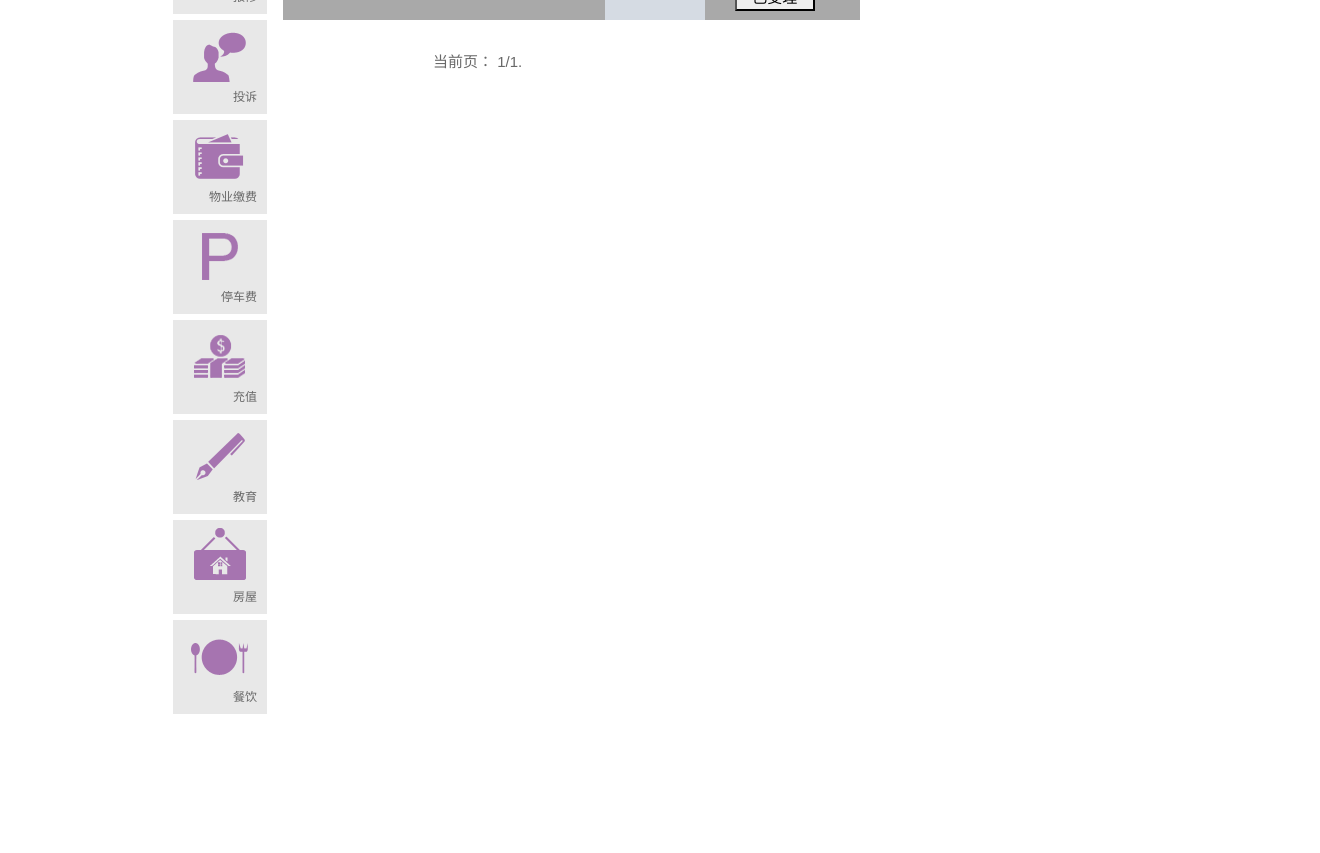
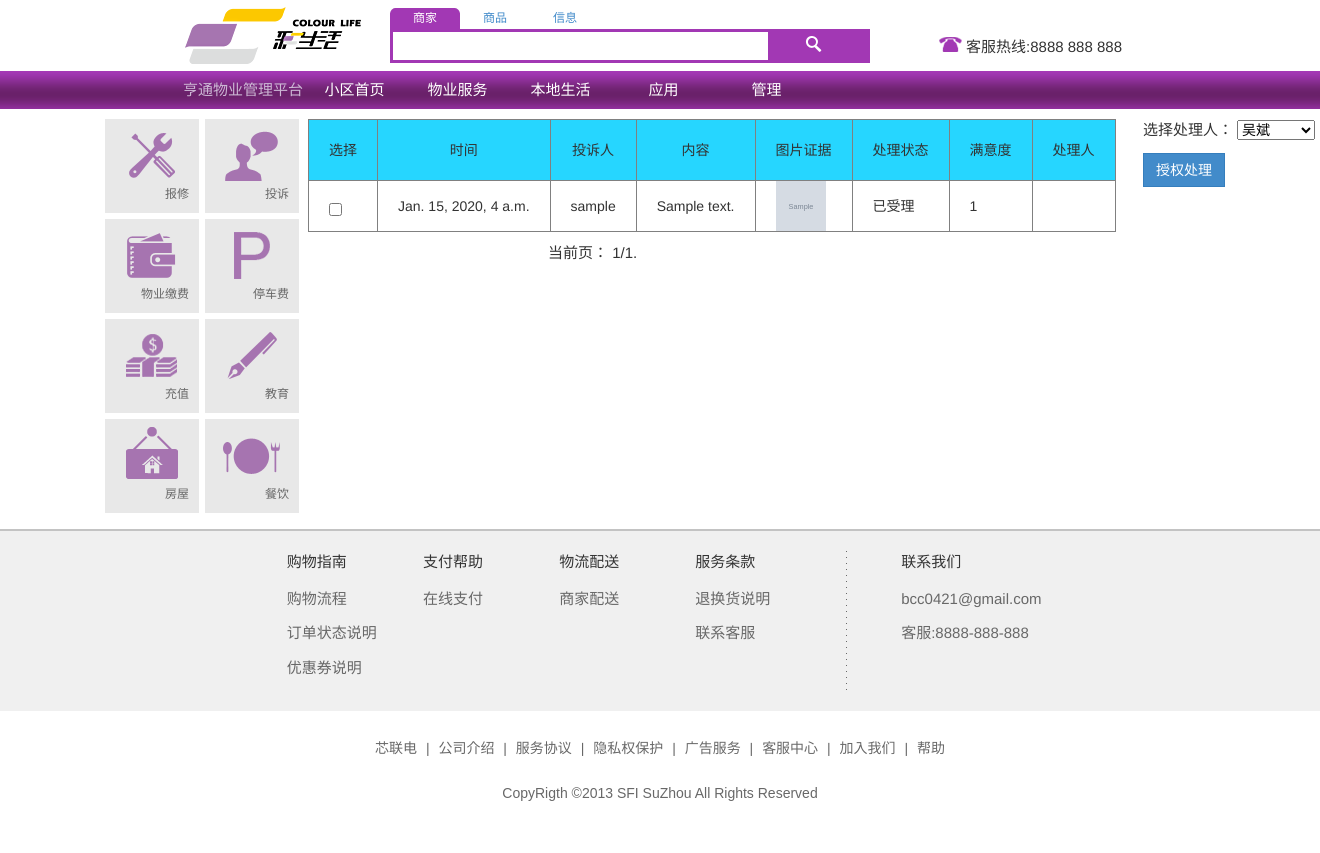
Before and after one commit to bcc0421/SmartData, a Django app: page /complain/ in a window 1320 px wide. Shown: the part 128-981 px from the top of the page. Before the commit the page ends 842 px from the top, so only its background shows below. Run offline with Django 3.2, Linux system fonts and the light colour scheme; a user stored in the database is signed in; tables that the repository leaves empty hold one stand-in row (values such as "Sample post"); grey boxes marked "Sample" are stand-in pictures; parts of the project's set-up code (start-up, migrations or seed data) failed here and were passed over.

Commit message:
[SD] add deal_compalin function .

```diff
--- a/SmartData/urls.py
+++ b/SmartData/urls.py
@@ -28,5 +28,5 @@ urlpatterns = patterns('',
                        url(r'^complain/$', complain),
                        url(r'^complain/create/$', complain_create),
                        url(r'^community/$', add_community),
-
+                       url(r'^deal/complain/$', complain_deal),
 ) + static(settings.MEDIA_URL, document_root=settings.MEDIA_ROOT)
--- a/SmartDataApp/controller/complain.py
+++ b/SmartDataApp/controller/complain.py
@@ -6,7 +6,7 @@ from django.shortcuts import render_to_response, redirect
 from django.views.decorators.csrf import csrf_exempt
 from django.db import transaction
 from django.core.paginator import Paginator, EmptyPage, PageNotAnInteger
-
+from django.contrib.auth.models import User
 from SmartDataApp.models import Complaints
 from SmartDataApp.views import index
 
@@ -18,7 +18,7 @@ def complain(request):
     else:
         complains = Complaints.objects.all()
         if len(complains) > 0:
-            paginator = Paginator(complains, 2)
+            paginator = Paginator(complains, 6)
             page = request.GET.get('page')
             try:
                 complains_list = paginator.page(page)
@@ -36,7 +36,6 @@ def complain(request):
                 'show': False,
                 'user': request.user
             })
-
 
 @transaction.atomic
 @csrf_exempt
@@ -59,3 +58,20 @@ def complain_create(request):
             return render_to_response('complain_sucess.html', {'user': request.user})
         else:
             return render_to_response('complains.html', {'user': request.user})
+
+@transaction.atomic
+@csrf_exempt
+def complain_deal(request):
+    if request.method!=u'POST':
+        return redirect(index)
+    else:
+        complain_array=request.POST.get("selected_complain_string",None)
+        deal_person=request.POST.get("deal_person")
+        if not complain_array and deal_person:
+            for i in range(len(complain_array)):
+                 com_id=int(complain_array[i])
+                 complain = Complaints.objects.get(id=com_id)
+                 complain.status=True
+                 user_obj=User.objects.get(username=deal_person)
+                 if len(user_obj) > 0:
+                    complain.handler=user_obj[0]
--- a/templates/admin_complains.html
+++ b/templates/admin_complains.html
@@ -1,59 +1,5 @@
-<!DOCTYPE html>
-<html>
-<head>
-    <meta http-equiv="Content-Type" content="text/html;charset=utf-8"/>
-    <title>亨通物业管理平台</title>
-    <meta name="keywords" content="亨通,物业,管理,平台">
-    <meta name="description" content="亨通,物业,管理,平台">
-    <link href="/static/css/page.css" rel="stylesheet">
-    <link href="/static/css/common.css" rel="stylesheet">
-    <link href="/static/css/base.css" rel="stylesheet">
-    <link href="/static/css/form.css" rel="stylesheet">
-    <link href="/static/css/propertyFee.css" rel="stylesheet">
-    <link href="/static/css/commonNew.css" rel="stylesheet">
-    <link href="/static/css/baseNew.css" rel="stylesheet">
-    <link href="/static/css/indexNew.css" rel="stylesheet">
-    <script src="/static/js/jquery.min.js"></script>
-    <script src="/static/js/colourlife.common.js"></script>
-    <script src="/static/js/colourlife.form.js"></script>
-</head>
-<body class="s_info_lst">
-
-<!-- 主导航栏 start -->
-<div class="mainNav">
-    <div class="mainNav_box el_container">
-        <span class="nowPos">亨通物业管理平台</span>
-        <!-- address start -->
-
-
-        <!-- address end -->
-
-        <a href="#" class="mainNav_item" title="小区首页">
-            <span class="txt">小区首页</span>
-        </a>
-
-        <a href="#" class="mainNav_item" title="物业服务">
-            <span class="txt">物业服务</span>
-        </a>
-
-        <a href="#" class="mainNav_item" title="本地生活">
-            <span class="txt">本地生活</span>
-        </a>
-
-        <a href="#" class="mainNav_item" title="应用">
-            <span class="txt">应用</span>
-        </a>
-
-        <a href="#" class="mainNav_item" title="管理">
-            <span class="txt">管理</span>
-        </a>
-
-    </div>
-</div>
-<!-- 主导航栏 end -->
-<div class="container" id="page">
-
-    <div class="container" id="page">
+{% extends "basecloud.html" %}
+{% block css %}
             <style>
             .help-inline {
                 display: block;
@@ -72,24 +18,47 @@
                 font-size: 15px;
 
             }
-            .complain1 button{
+            table button{
                 border-radius: 0px 0px 0px 0px;
                 width: 80px;
                 height:30px;
-                margin-left: 10px;
-                margin-top: 30px
 
             }
+            table tr td{
+                border: 1px solid #808080 ;
+
+            }
+            tr:first-child td{
+               text-align: center;
+                padding: 20px 20px;
+
+            }
+            table tr td{
+                padding-left: 20px;
+                padding-right: 20px;
+
+            }
+            tr:first-child{
+                background-color: #26d6ff;
+            }
+            tr:hover {
+                background-color: #26d6ff;
+            }
+
         </style>
 
+{% endblock %}
+{% block container %}
+
+    <div class="container" id="page">
         <!-- 主要内容区域 start -->
-        <div class="s_sur_ix main el_container">
+        <div style="width: 1210px">
             <div class="el_blank_h20"></div>
 
             <!-- 左侧 start -->
-            <div class="el_w_203 fn_left" style="width:110px">
+            <div class="el_w_203 fn_left">
                 <!-- 服务列表 start -->
-                <div class="sur_ix_serBox" style="width:95px;">
+                <div class="sur_ix_serBox">
                     <!-- 元素 start -->
                     <a class="item_s1 item" href="/repair/create">
                         <i class="icon"></i>
@@ -146,32 +115,56 @@
             </div>
             <!-- 左侧 end -->
             <!-- 中部 start -->
-            <div class="el_w_524 fn_left">
+            <div class="el_w_524 fn_left"style="width: 822px">
+
             {% if show %}
+                <table >
+                    <tr >
+                        <td>选择</td><td>时间</td><td>投诉人</td><td>内容</td><td>图片证据</td><td>处理状态</td><td>满意度</td><td>处理人</td>
+                    </tr>
+
                         {% for one_complain in complains %}
-                        <div class="complain1" style="background-color: darkgrey;margin-bottom: 30px;height: 100px" id="{{ one_complain.id }}">
-                            <div style="float: left">
-                                <span>时间：{{ one_complain.timestamp }}</span>/
-                                <span>{{ one_complain.author.username }}</span>/
-                                <span>{{ one_complain.type }}</span>
-                                <p>投诉内容：</p>
-                                <div><span>{{ one_complain.content }}</span></div>
+
+                             <tr class="except_one">
+                                  <td ><input type="checkbox" id="{{ one_complain.id }}" name="chk"></td>
+                                  <td>{{ one_complain.timestamp }}</td>
+                                  <td>{{ one_complain.author.username }}</td>
+                                  <td>{{ one_complain.content }}</td>
+                                  <td>
+                                      <a href="#big_image_{{ one_complain.id }}" data-toggle="modal" data-target="#big_image_{{ one_complain.id }}">
+                                          <img src="/media/{{one_complain.src}}" style="height: 50px;width: 50px" >
+                                      </a>
+                                    <div class="modal fade" id="big_image_{{ one_complain.id }}" tabindex="-1" role="dialog" aria-labelledby="myModalLabel_{{ one_complain.id }}" aria-hidden="true">
+                                      <div class="modal-dialog">
+                                        <div class="modal-content">
+                                          <div class="modal-header">
+                                            <button type="button" class="close" data-dismiss="modal" aria-hidden="true">&times;</button>
+                                            <h4 class="modal-title" id="myModalLabel_{{ one_complain.id }}">图片详情</h4>
                                           </div>
-                            <div style="float: left;margin-left: 20px">
-                                <img src="/media/{{one_complain.src}}" style="height: 100px;width: 100px">
+                                          <div class="modal-body">
+                                            <img src="/media/{{one_complain.src}}" >
                                           </div>
-                            <div style="float: left;margin-left: 20px;margin-top:10px">
-                                <div style="background-color: darkgoldenrod;width:80px">满意度：{{one_complain.pleased  }}</div>
-                                {% if one_complain.status %}
-                                    <div><button class="btn btn-info ">已受理</button></div>
-                                {% else %}
-                                    <div><button class="btn btn-info" onclick="deal_complain(this)" name="{{ one_complain.id }}">未受理</button></div>
-                                {% endif %}
-
+                                          <div class="modal-footer">
+                                            <button type="button" class="btn btn-default" data-dismiss="modal">Close</button>
                                           </div>
                                         </div>
+                                      </div>
+                                    </div>
+                                  </td>
+                                  <td>
+                                    {% if one_complain.status %}
+                                            <div>已受理</div>
+                                        {% else %}
+                                            <div>未受理</div>
+                                        {% endif %}
+                                  </td>
+                                   <td>{{one_complain.pleased  }}</td>
+                                   <td></td>
+                            </tr>
                           {% endfor %}
-                     <div class="paginator" style="padding:0 150px;">
+                </table>
+
+                     <div class="paginator" style="padding:10px 240px;">
                         <span class="step-links">
                             {% if complains.has_previous %}
                                 <a href="?page={{ complains.previous_page_number }}">《上一页》</a> &nbsp;
@@ -190,35 +183,54 @@
             </div>
             <!-- 中部 end -->
              <!-- 右侧 start -->
-            <div class="el_w_237 fn_right" style="border: 1px solid red ">
+            <div class="el_w_237 fn_right" style="width:172px">
+                <div>
+                    <span>选择处理人：</span>
+                    <select>
+                        <option value="吴斌">吴斌</option>
+                        <option value="王老五的">王老五的</option>
+                        <option value="吴斌">吴斌</option>
+                        <option value="吴斌">吴斌</option>
+                        <option value="吴斌">吴斌</option>
+                        <option value="吴斌">吴斌</option>
+                    </select>
+                    <div  style="margin-top:12px; ">
+                       <button class="btn btn-primary" style="border-radius: 0px 0px 0px 0px;" id="deal_complain">
+                        授权处理
+                        </button>
+                    </div>
+                </div>
                 <!-- 右侧焦点图 start -->
             </div>
             <!-- 右侧 end -->
             <div class="el_blank_h10 fn_clear"></div>
-
         </div>
 
     </div>
     <!-- page -->
 </div>
-
-</body>
+{% endblock %}
+{% block script %}
    <script type="text/javascript">
-    function deal_complain(obj){
-       var deal_id= $(obj).attr('name');
-        $(obj).text("已受理");
-        $.post("/deal/complain",
-        {"deal_id":deal_id},
-         function(testStatus){
-
+    $(function(){
+     var checked_array = new Array();
+     $('#deal_complain').click(function(){
+         $('input[type="checkbox"][name="chk"]:checked').each(
+                function() {
+                    var id=$(this).attr('id');
+                    checked_array.push(id);
+                }
+            );
+        var deal_person=$('select option:selected').val();
+         $.post('/deal/complain/',
+                 {
+                     'selected_complain_string':checked_array.toString().replace(/,/g, ""),
+                     'deal_person':deal_person
+                 }
+         )
+     });
 
     })
-
-
-
-
-    }
-
    </script>
 
-</html>
+{% endblock %}
--- a/templates/basecloud.html
+++ b/templates/basecloud.html
@@ -13,6 +13,8 @@
     <link href="/static/css/commonNew.css" rel="stylesheet">
     <link href="/static/css/baseNew.css" rel="stylesheet">
     <link href="/static/css/indexNew.css" rel="stylesheet">
+    <link href="/static/css/bootstrap.css" rel="stylesheet">
+
     {% block css %}
 
     {% endblock %}
@@ -255,6 +257,7 @@
 <!-- 公司链接区域 end -->
 <script src="/static/js/jquery.min.js"></script>
 <script src="/static/js/colourlife.common.js"></script>
+<script src="/static/js/bootstrap.js"></script>
 
 <script src="/static/js/colourlife.form.js"></script>
 <script type="text/javascript">
@@ -290,7 +293,8 @@
     });
     goTop();//实现回到顶部元素的渐显与渐隐
 </script>
-{% block script %}{% endblock %}
+{% block script %}
+{% endblock %}
 </body>
 
 </html>
```
Lines whose indentation alone changed are shown as unchanged.
